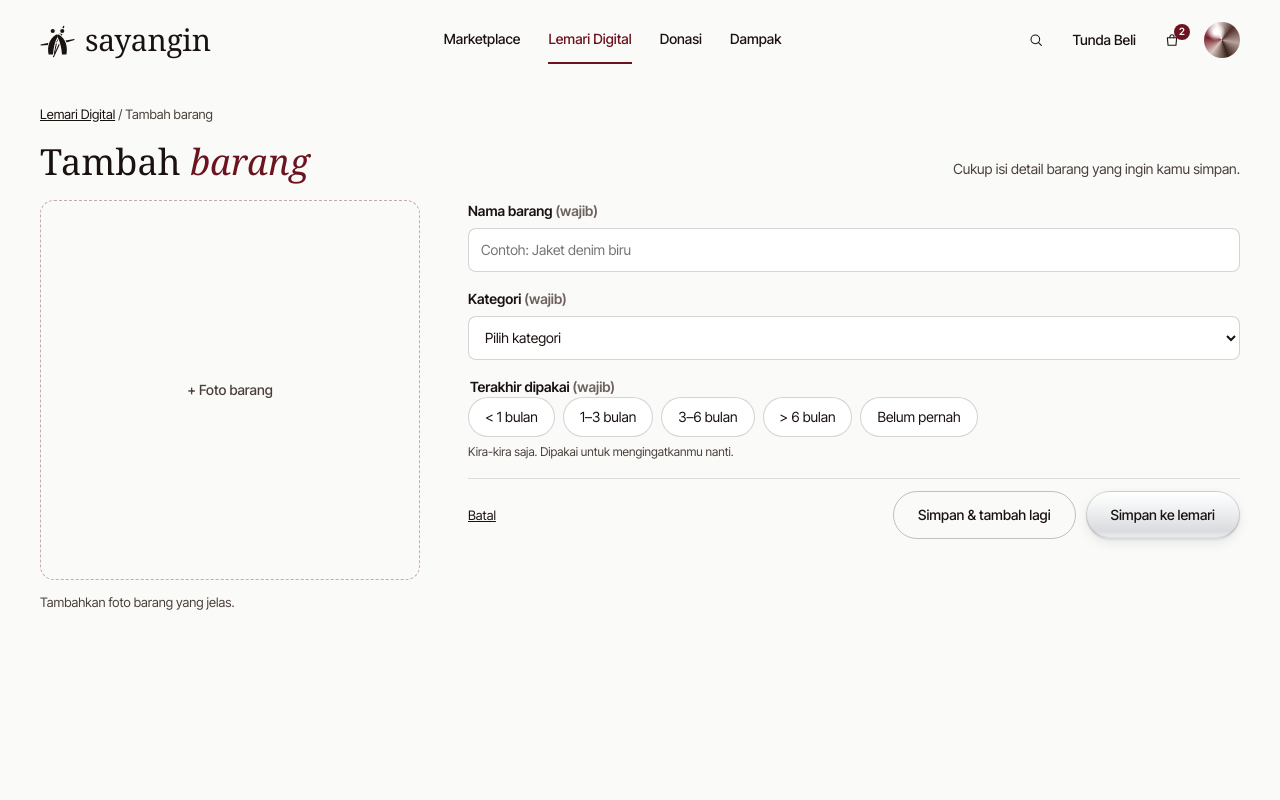
After one commit to PBP-D-Kelompok-6/sayangin, a Django app: page /lemari/tambah-barang/ in a window 1280 px wide. The commit adds this page. Run offline with Django 5.2, Linux system fonts and the light colour scheme; the visitor is signed in with stand-in values (Sample User, id 1); some web fonts are replaced.

Commit message:
feat: Added a new page for the non onboarding scenario when adding a new item.

```diff
--- a/lemari/static/lemari/css/lemari.css
+++ b/lemari/static/lemari/css/lemari.css
@@ -103,10 +103,16 @@
 .sell-form__cond { display: flex; gap: 8px; flex-wrap: wrap; }
 .field__hint--accent { color: var(--color-accent); }
 .sell-form__actions { align-items: center; }
+.add-page__photo { box-sizing: border-box; background-size: cover; display: flex; align-items: center; justify-content: center; overflow: hidden; padding: 2px; }
+.add-page__photo img { display: block; max-width: 100%; max-height: 100%; width: 100%; height: 100%; object-fit: contain; border-radius: inherit; }
+.add-page__photo img[hidden], .add-page__photo #photo-empty[hidden] { display: none; }
+.add-page__photo { width: 100%; height: auto; aspect-ratio: 1; }
+.add-page .sell-form { min-height: 460px; box-sizing: border-box; }
 .input--inline { margin-top: 5px; min-width: 250px; }
 .sell-photos__main { background-size: cover; }
 
 @media (max-width: 767px) {
+  .add-page .sell-form { min-height: 0; }
   .sell { padding-block: 16px 120px; gap: 14px; }
   .sell__grid { grid-template-columns: 1fr; gap: 16px; }
   .sell-photos__row { grid-template-columns: repeat(3, minmax(0, 1fr)); }
--- a/lemari/templates/lemari/index.html
+++ b/lemari/templates/lemari/index.html
@@ -9,7 +9,7 @@
   <main class="page__main container wardrobe" id="konten">
     <div class="wardrobe__head">
       <div class="stack" style="--stack-gap: 6px"><span class="eyebrow">Lemari digital<span class="only-mobile"> · {{ wardrobe_count|default:0 }} barang</span></span><h1 class="page-title only-desktop">Lemari <em>kamu</em></h1><span class="text-soft only-desktop">{{ wardrobe_count|default:0 }} barang</span></div>
-      <span class="row" style="--row-gap: 8px"><a class="btn btn--primary btn--sm only-mobile" href="{% url 'lemari:awal' %}">+ Tambah barang</a><a class="btn btn--primary only-desktop" href="{% url 'lemari:awal' %}">+ Tambah barang</a></span>
+      <span class="row" style="--row-gap: 8px"><a class="btn btn--primary btn--sm only-mobile" href="{% url 'lemari:tambah_barang' %}">+ Tambah barang</a><a class="btn btn--primary only-desktop" href="{% url 'lemari:tambah_barang' %}">+ Tambah barang</a></span>
     </div>
     <section class="reminder dark-panel" aria-label="Pengingat">
       <span class="reminder__img" style="--img: url({% static 'img/blazer-abu.jpg' %})"></span>
@@ -24,8 +24,7 @@
     </div>
     <div class="items">
       {% for item in wardrobe_items %}<div class="item item-card"><button class="item-card__toggle" type="button" aria-expanded="false"><span class="item__img"{% if item.photo %} style="--img: url('{% url 'lemari:wardrobe_photo' item.pk %}')"{% else %} style="--img: url({% static 'img/blazer-abu.jpg' %})"{% endif %}></span><b>{{ item.name }}</b><span class="text-sm text-muted">{{ item.category }} · {{ item.last_used }}</span></button><div class="item-card__actions" hidden><a class="btn btn--primary btn--sm" href="{% url 'lemari:jual' %}?item={{ item.pk }}">Jual</a><form method="post" action="{% url 'lemari:hapus_item' item.pk %}" data-delete-form>{% csrf_token %}<button class="btn btn--outline btn--sm" type="submit">Hapus</button></form></div></div>{% endfor %}
-      {% if not wardrobe_items %}<p class="text-soft">Belum ada barang di lemarimu. Tambahkan barang pertamamu.</p>{% endif %}
-      <a class="btn btn--dashed items__add" href="{% url 'lemari:awal' %}">+ Tambah barang</a>
+      <a class="btn btn--dashed items__add" href="{% url 'lemari:tambah_barang' %}">+ Tambah barang</a>
     </div>
   </main>
   {% include 'lemari/_bottom_nav.html' %}
--- a/lemari/templates/lemari/kosong.html
+++ b/lemari/templates/lemari/kosong.html
@@ -7,12 +7,12 @@
   {% include 'lemari/_site_header.html' %}
   <header class="app-bar only-mobile"><h1 class="app-bar__title">Lemari <em>kamu</em></h1><a class="avatar-link" href="#" aria-label="Profil"><span class="avatar avatar--sm"></span></a></header>
   <main class="page__main container empty" id="konten">
-    <div class="wardrobe__head only-desktop"><h1 class="page-title"><span class="eyebrow">Lemari digital · 0 barang</span>Lemari <em>kamu</em></h1><a class="btn btn--primary" href="{% url 'lemari:awal' %}">+ Tambah barang</a></div>
+    <div class="wardrobe__head only-desktop"><h1 class="page-title"><span class="eyebrow">Lemari digital · 0 barang</span>Lemari <em>kamu</em></h1><a class="btn btn--primary" href="{% url 'lemari:tambah_barang' %}">+ Tambah barang</a></div>
     <div class="empty__body">
       <div class="empty__art" aria-hidden="true"><img class="cutout" src="{% static 'img/sweter-krem-cut.png' %}" alt=""><img class="cutout" src="{% static 'img/tas-tote-metalik-cut.png' %}" alt=""></div>
       <h2 class="empty__title">Lemarimu masih <em>kosong</em></h2>
       <p class="text-soft empty__text">Catat satu barang dulu. Barang yang lama tidak dipakai akan kami ingatkan<span class="only-desktop">, jadi tidak ada yang terlupa di lemari</span>.</p>
-      <div class="empty__actions"><a class="btn btn--primary empty__cta" href="{% url 'lemari:awal' %}">+ Tambah barang pertama</a><a class="text-sm" href="#">Lihat cara kerja</a></div>
+      <div class="empty__actions"><a class="btn btn--primary empty__cta" href="{% url 'lemari:tambah_barang' %}">+ Tambah barang pertama</a><a class="text-sm" href="#">Lihat cara kerja</a></div>
       <ol class="empty__steps only-desktop"><li><span class="eyebrow">01</span><b>Foto barangnya</b><span class="text-sm text-muted">Cukup satu foto dari HP.</span></li><li><span class="eyebrow">02</span><b>Catat terakhir dipakai</b><span class="text-sm text-muted">Kira-kira saja, tidak harus tepat.</span></li><li><span class="eyebrow">03</span><b>Kami ingatkan</b><span class="text-sm text-muted">Jual, donasikan, atau simpan dengan alasan.</span></li></ol>
     </div>
   </main>
--- /dev/null
+++ b/lemari/templates/lemari/tambah_barang.html
@@ -0,0 +1,33 @@
+{% extends 'lemari/base.html' %}
+{% load static %}
+{% block title %}Tambah barang{% endblock %}
+{% block body %}
+<div class="page has-sticky-actions">
+  {% include 'lemari/_site_header.html' %}
+  <header class="app-bar app-bar--back only-mobile"><a class="icon-btn" href="{% url 'lemari:index' %}" aria-label="Kembali ke lemari">←</a><h1 class="app-bar__title">Tambah <em>barang</em></h1></header>
+  <main class="page__main container sell add-page" id="konten">
+    <nav class="breadcrumb text-sm only-desktop" aria-label="Breadcrumb"><a href="{% url 'lemari:index' %}">Lemari Digital</a> / Tambah barang</nav>
+    <div class="sell__head only-desktop"><h1 class="page-title">Tambah <em>barang</em></h1><span class="text-soft">Cukup isi detail barang yang ingin kamu simpan.</span></div>
+    <p class="text-soft only-mobile">Cukup isi detail barang yang ingin kamu simpan.</p>
+    {% if messages %}{% for message in messages %}<div class="toast" role="status"><span class="toast__text">{{ message }}</span></div>{% endfor %}{% endif %}
+    {% if errors %}<div class="alert" role="alert"><span class="alert-icon" aria-hidden="true">!</span><span>{{ errors }}</span></div>{% endif %}
+    <form id="add-item-form" class="sell__grid" method="post" enctype="multipart/form-data">
+      {% csrf_token %}
+      <div class="sell-photos">
+        <label class="dropzone sell-photos__main add-page__photo" for="photo-input"><input id="photo-input" class="visually-hidden" type="file" name="foto" accept="image/*" required><span id="photo-empty">+ Foto barang</span><img id="photo-preview" hidden alt="Pratinjau foto barang"></label>
+        <span class="text-sm text-soft">Tambahkan foto barang yang jelas.</span>
+      </div>
+      <div class="sell-form stack" style="--stack-gap: 16px">
+        <label class="field"><span class="field__label">Nama barang <span class="text-muted">(wajib)</span></span><input class="input" type="text" name="nama" value="{{ values.name|default:'' }}" placeholder="Contoh: Jaket denim biru" required></label>
+        <label class="field"><span class="field__label">Kategori <span class="text-muted">(wajib)</span></span><select class="select" name="kategori" required><option value="">Pilih kategori</option><option {% if values.category == 'Pakaian' %}selected{% endif %}>Pakaian</option><option {% if values.category == 'Sepatu' %}selected{% endif %}>Sepatu</option><option {% if values.category == 'Aksesori' %}selected{% endif %}>Aksesori</option><option {% if values.category == 'Buku' %}selected{% endif %}>Buku</option><option {% if values.category == 'Elektronik' %}selected{% endif %}>Elektronik</option><option {% if values.category == 'Lainnya' %}selected{% endif %}>Lainnya</option></select></label>
+        <fieldset class="field"><legend class="field__label">Terakhir dipakai <span class="text-muted">(wajib)</span></legend><div class="sell-form__cond"><label><input class="visually-hidden" type="radio" name="terakhir_dipakai" value="Kurang dari 1 bulan" {% if values.last_used == 'Kurang dari 1 bulan' %}checked{% endif %}><span class="chip chip--lg">&lt; 1 bulan</span></label><label><input class="visually-hidden" type="radio" name="terakhir_dipakai" value="1–3 bulan lalu" {% if values.last_used == '1–3 bulan lalu' %}checked{% endif %}><span class="chip chip--lg">1–3 bulan</span></label><label><input class="visually-hidden" type="radio" name="terakhir_dipakai" value="3–6 bulan lalu" {% if values.last_used == '3–6 bulan lalu' %}checked{% endif %}><span class="chip chip--lg">3–6 bulan</span></label><label><input class="visually-hidden" type="radio" name="terakhir_dipakai" value="Lebih dari 6 bulan" {% if values.last_used == 'Lebih dari 6 bulan' %}checked{% endif %}><span class="chip chip--lg">&gt; 6 bulan</span></label><label><input class="visually-hidden" type="radio" name="terakhir_dipakai" value="Belum pernah dipakai" {% if values.last_used == 'Belum pernah dipakai' %}checked{% endif %}><span class="chip chip--lg">Belum pernah</span></label></div><span class="field__hint">Kira-kira saja. Dipakai untuk mengingatkanmu nanti.</span></fieldset>
+        <div class="form-actions sell-form__actions"><a class="text-sm" href="{% url 'lemari:index' %}">Batal</a><span class="row" style="--row-gap: 10px"><button class="btn btn--outline btn--lg" name="action" value="save_add" type="submit">Simpan &amp; tambah lagi</button><button class="btn btn--primary btn--lg" name="action" value="save" type="submit">Simpan ke lemari</button></span></div>
+      </div>
+    </form>
+  </main>
+</div>
+<script>
+const photoInput = document.getElementById('photo-input');
+photoInput?.addEventListener('change', () => { const file = photoInput.files[0]; if (!file) return; const preview = document.getElementById('photo-preview'); preview.src = URL.createObjectURL(file); preview.hidden = false; document.getElementById('photo-empty').hidden = true; });
+</script>
+{% endblock %}
--- a/lemari/urls.py
+++ b/lemari/urls.py
@@ -7,6 +7,7 @@ urlpatterns = [
     path("", views.index, name="index"),
     path("kosong/", views.kosong, name="kosong"),
     path("mulai/", views.awal, name="awal"),
+    path("tambah-barang/", views.tambah_barang, name="tambah_barang"),
     path("foto/<int:item_id>/", views.wardrobe_photo, name="wardrobe_photo"),
     path("hapus/<int:item_id>/", views.hapus_item, name="hapus_item"),
     path("jual/", views.jual, name="jual"),
--- a/lemari/views.py
+++ b/lemari/views.py
@@ -1,5 +1,6 @@
 from django.http import FileResponse, Http404
 from django.db.models import Case, IntegerField, When
+from django.contrib import messages
 from django.shortcuts import get_object_or_404, redirect, render
 from .models import ListingPhoto, SaleListing, WardrobeItem
 from django.contrib.auth.decorators import login_required
@@ -97,6 +98,36 @@ def awal(request):
             item.save()
         return redirect("lemari:index")
     return render(request, "lemari/awal.html")
+
+
+@login_required(login_url="/login/")
+def tambah_barang(request):
+    if request.method == "POST":
+        name = request.POST.get("nama", "").strip()
+        category = request.POST.get("kategori", "").strip()
+        last_used = request.POST.get("terakhir_dipakai", "").strip()
+        photo = request.FILES.get("foto")
+        if not name or not category or not last_used or not photo:
+            return render(
+                request,
+                "lemari/tambah_barang.html",
+                {
+                    "errors": "Lengkapi foto, nama barang, kategori, dan terakhir dipakai.",
+                    "values": {"name": name, "category": category, "last_used": last_used},
+                },
+            )
+        WardrobeItem.objects.create(
+            owner=request.user,
+            name=name,
+            category=category,
+            last_used=last_used,
+            photo=photo,
+        )
+        if request.POST.get("action") == "save_add":
+            messages.success(request, f"{name} berhasil ditambahkan ke lemarimu.")
+            return redirect("lemari:tambah_barang")
+        return redirect("lemari:index")
+    return render(request, "lemari/tambah_barang.html")
 
 
 @login_required(login_url="/login/")
```
